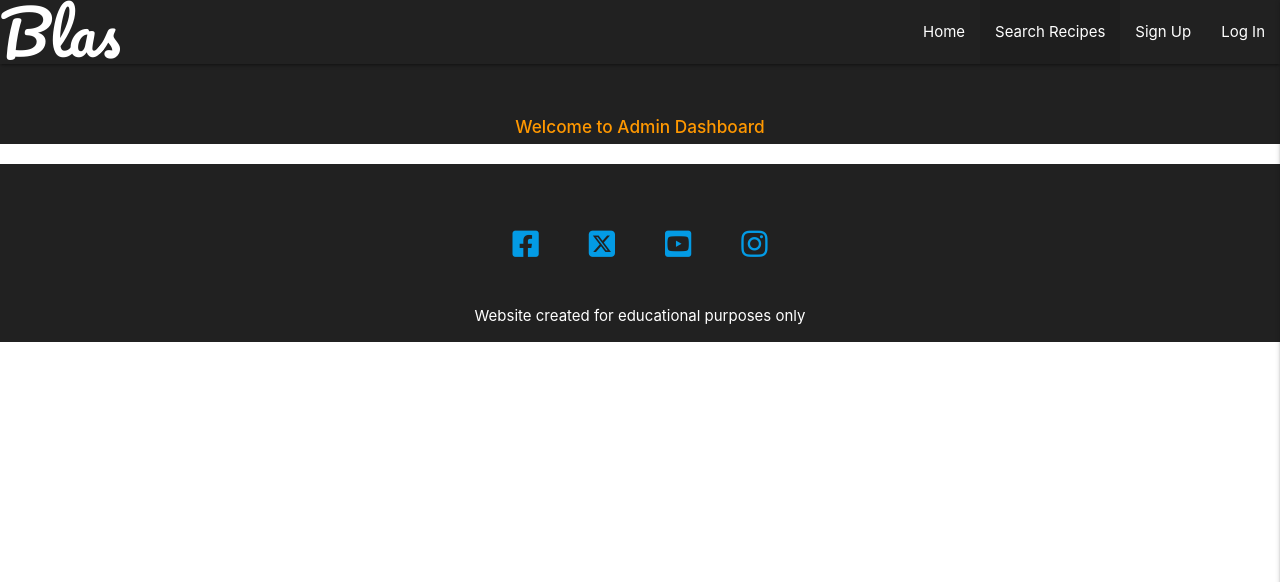
After one commit to lisaloudness/Blas, a Flask app: page /admin.html in a window 1280 px wide. The commit adds this page. Shown: the top 582 px of the page. Run offline with Flask 3, Linux system fonts and the light colour scheme; data that the repository does not hold is empty; some libraries are stand-ins or nearby versions; some web fonts are replaced.

Commit message:
Create and implement Admin functionality to edit and delete all recipes in database

```diff
--- a/app.py
+++ b/app.py
@@ -257,6 +257,12 @@ def delete_recipe(recipe_id):
     return redirect(url_for("profile", username=session["user"]))
 
 
+@app.route("/admin.html")
+def admin():
+    recipes = mongo.db.recipes.find()
+    return render_template("admin.html", recipes=recipes)
+
+
 
 if __name__ == "__main__":
     app.run(host=os.environ.get("IP"),
--- /dev/null
+++ b/templates/admin.html
@@ -0,0 +1,41 @@
+{% extends "base.html" %}
+{% block content %}
+
+<div class="grey darken-4">
+    <div class="container-fluid">
+        <br>
+        <h6 class="center orange-text"><strong>Welcome to Admin Dashboard</strong></h6>
+    </div>
+
+        <div class="row">
+            {% for recipe in recipes %}
+            <div class="col s12 m4 l3">
+                <div class="card small">
+                    <div class="card-image waves-effect waves-block waves-light">
+                        {% if recipe.image %}
+                        <img src="{{ recipe.image }}" alt="Recipe Image" class="responsive-img">
+                        {% else %}
+                        <img src="{{ url_for('static', filename='images/blasheropng.png') }}"
+                          alt="No recipe image available" class="responsive-img">
+                        {% endif %}
+                    </div>
+                    <div class="card-content">
+                        <span class="card-title activator grey-text text-darken-4">{{ recipe.recipe_name }}<i class="material-icons right">more_vert</i></span>
+                        <p><a href="{{ url_for('view_recipes', recipe_id=recipe._id) }}">View Recipe</a></p>
+                    </div>
+                    <div class="card-reveal">
+                        <span class="card-title grey-text text-darken-4">{{ recipe.recipe_name }}<i class="material-icons right">close</i></span>
+                        <p><em><strong>Recipe uploaded by: {{ recipe.created_by }}</strong></em></p>
+                        <a href="{{ url_for('view_recipes', recipe_id=recipe._id) }}" class="waves-effect orange waves-light btn-small"><i class="material-icons left">remove_red_eye</i>View Recipe</a><br><br>
+                        <a href="{{ url_for('edit_recipes', recipe_id=recipe._id) }}" class="waves-effect orange waves-light btn-small"><i class="material-icons left">edit</i>Edit Recipe</a><br><br>
+                        <a href="{{ url_for('delete_recipe', recipe_id=recipe._id) }}" class="waves-effect orange waves-light btn-small"><i class="material-icons left">delete</i>Delete Recipe</a>
+
+                    </div>
+                </div>
+            </div>
+            {% endfor %}
+        </div>
+</div>
+
+
+{% endblock %}
--- a/templates/base.html
+++ b/templates/base.html
@@ -29,6 +29,9 @@
       {% if session.user %}
         <li><a href="{{ url_for('logout') }}">Log Out</a></li>
         <li><a href="{{ url_for('add_recipes') }}">Add Recipe</a></li>
+        {% if session.user|lower == "admin"|lower %}
+            <li><a href="{{ url_for('admin') }}">Admin Portal</a></li>
+          {% endif %}
         <li><a href="{{ url_for('profile', username=session['user']) }}" class="tooltipped" data-position="bottom" data-tooltip="You are logged in {{ username }}"><i class="medium material-icons">account_circle</i></a></li>
       {% else %}
         <li><a href="{{ url_for('register') }}">Sign Up</a></li>
@@ -45,6 +48,9 @@
         {% if session.user %}
           <li><a href="{{ url_for('logout') }}">Log Out</a></li>
           <li><a href="{{ url_for('add_recipes') }}">Add Recipe</a></li>
+          {% if session.user|lower == "admin"|lower %}
+            <li><a href="{{ url_for('admin') }}">Admin Portal</a></li>
+          {% endif %}
           <li><a href="{{ url_for('profile', username=session['user']) }}" class="tooltipped" data-position="bottom" data-tooltip="You are logged in {{ username }}">Profile</a>
         {% else %}
           <li><a href="{{ url_for('register') }}">Sign Up</a></li>
--- a/templates/edit_recipes.html
+++ b/templates/edit_recipes.html
@@ -205,7 +205,7 @@
         <i class="fa-solid fa-circle-left right"></i>
       </a>
       <!-- Edit Recipe Button -->
-    <button type="submit" class="btn-large waves-effect waves-light orange">Edit Recipe  <i class="fas fa-plus-square"></i></button>
+    <button type="submit" class="btn-large waves-effect waves-light orange">Update Recipe  <i class="fas fa-plus-square"></i></button>
     </div>
   </div>
 
```
Also changed, not shown: README.md.
